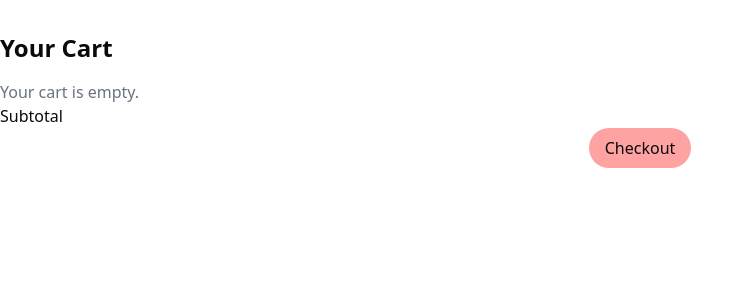
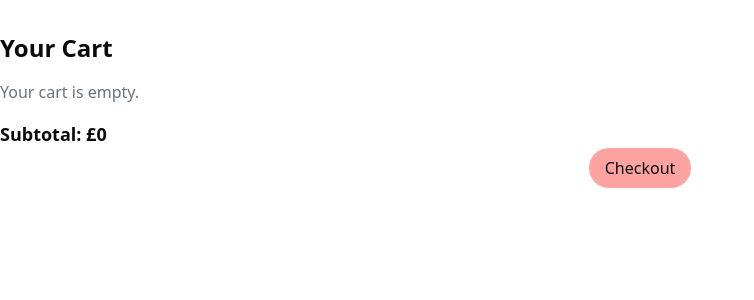
Before and after one commit to grazielac/miusie-ecommerce, a Next.js app: page /cart in a window 1280 px wide. Shown: the top 300 px of the page, without its empty margins (0-754 px from the left). Built offline with nearby package versions, Linux system fonts and the light colour scheme.

Commit message:
Calculate subtotal

```diff
--- a/components/CartDisplay.jsx
+++ b/components/CartDisplay.jsx
@@ -4,6 +4,12 @@ import Image from "next/image";
 
 function CartDisplay() {
   const { cart } = useCart();
+
+
+  //calculate subtotal
+  const subtotal = cart.reduce(
+    (acc, item) => acc + Number(item.price) * item.quantity, 0
+  );
 
   return (
     <div>
@@ -33,7 +39,9 @@ function CartDisplay() {
                           {item.title} x {item.quantity}
                         </div>
                         <div>
-                          <span>£{item.price * item.quantity}</span>
+                          <span>
+                            £{item.price * item.quantity}
+                          </span>
                         </div>
                       </div>
                     </div>
@@ -43,9 +51,9 @@ function CartDisplay() {
             </ul>
           )}
         </div>
-        <div>
-          <p>Subtotal</p>
-        </div>
+
+        <div className="mt-4 font-bold text-lg">Subtotal: £{subtotal}</div>
+
         <div className="flex items-center justify-center">
           <button className="bg-red-300 rounded-full px-4 py-2">
             Checkout
```
